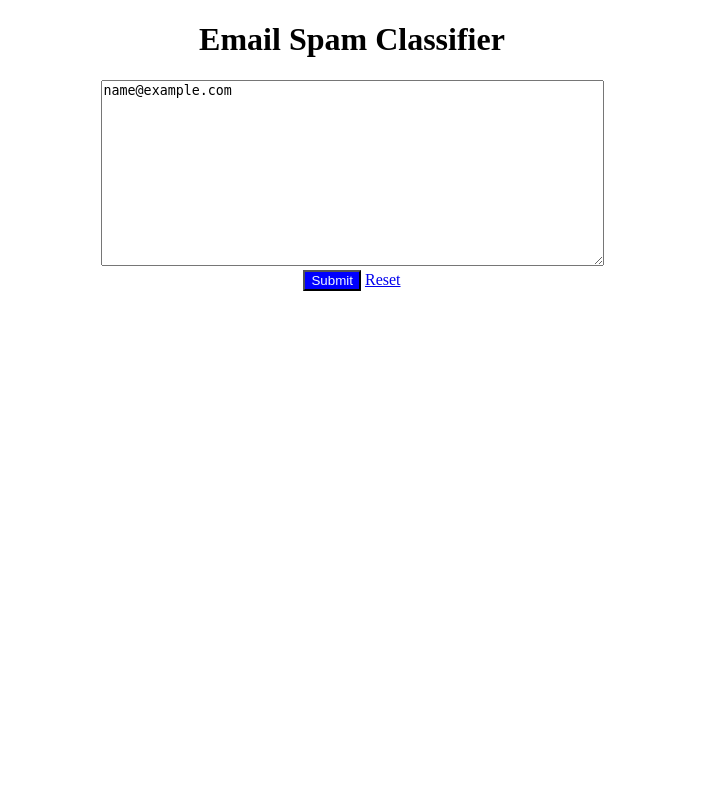
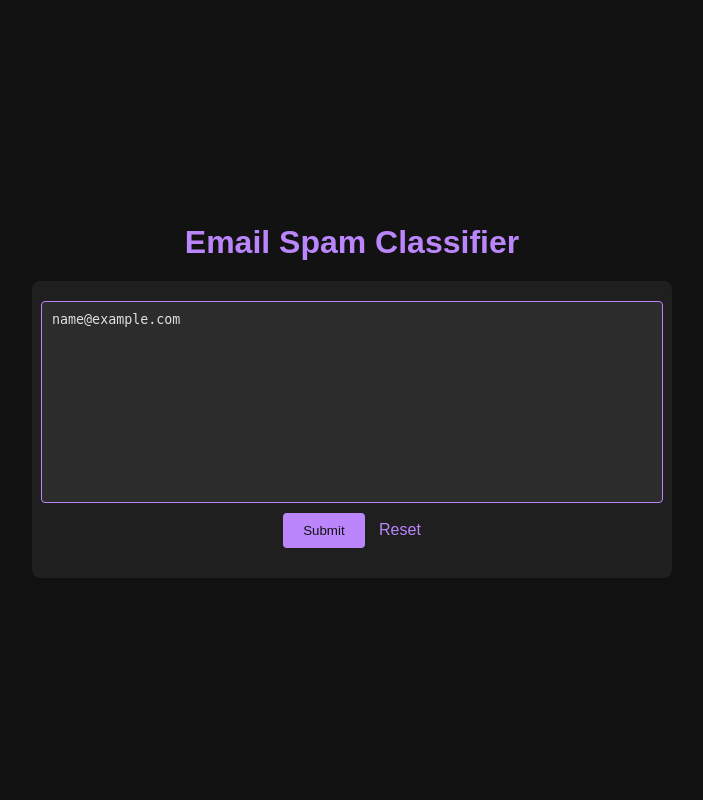
Before and after one commit to parampreetsingh217/Spam-Email-Detector-ML, a Flask app: template templates/index.html in a window 1280 px wide. Shown: the whole page, without its empty margins (288-991 px from the left). Run offline with Flask 3, Linux system fonts and the light colour scheme; the template is opened without the code that fills it: most values are stand-ins (such as "Sample title", 1, 10 or a date in 2020); parts of the project's set-up code (start-up, migrations or seed data) failed here and were passed over.

Commit message:
Update index.html

```diff
--- a/templates/index.html
+++ b/templates/index.html
@@ -2,46 +2,110 @@
 <html>
 
 <head>
-    <title>
-        Email Spam Classifier
-    </title>
-
+    <title>Email Spam Classifier</title>
     <style>
         body {
-            text-align: center;
+            font-family: Arial, sans-serif;
+            background-color: #121212;
+            color: #E0E0E0;
+            margin: 0;
+            padding: 0;
+            display: flex;
+            flex-direction: column;
+            align-items: center;
+            justify-content: center;
+            min-height: 100vh;
+        }
+
+        h1 {
+            color: #BB86FC;
+            margin-bottom: 20px;
+        }
+
+        form {
+            display: flex;
+            flex-direction: column;
+            align-items: center;
+            width: 90%;
+            max-width: 600px;
+            background-color: #1F1F1F;
+            padding: 20px;
+            border-radius: 8px;
+            box-shadow: 0 4px 6px rgba(0, 0, 0, 0.1);
+        }
+
+        textarea {
+            width: 100%;
+            padding: 10px;
+            border: 1px solid #BB86FC;
+            border-radius: 4px;
+            background-color: #2C2C2C;
+            color: #E0E0E0;
+            resize: none;
         }
 
         button {
-            color: aliceblue;
-            background-color: blue;
+            color: #121212;
+            background-color: #BB86FC;
+            border: none;
+            padding: 10px 20px;
+            border-radius: 4px;
+            cursor: pointer;
+            margin: 10px 5px;
+        }
+
+        button:hover {
+            background-color: #BB86FC;
+            opacity: 0.9;
+        }
+
+        a {
+            color: #BB86FC;
+            text-decoration: none;
+            margin: 10px 5px;
+        }
+
+        a:hover {
+            text-decoration: underline;
+        }
+
+        .result {
+            margin-top: 20px;
+        }
+
+        @media (max-width: 600px) {
+            textarea {
+                height: 200px;
+            }
+
+            button, a {
+                width: 100%;
+                text-align: center;
+                margin: 5px 0;
+            }
         }
     </style>
 </head>
 
 <body>
     <h1>Email Spam Classifier</h1>
-    <div>
-        <form method="post" action="/predict">
-            <textarea rows="12" cols="60" name="content" placeholder="Enter your email here"
-                autocomplete="off">{{ email }}</textarea>
-            <div>
-                <button type="submit">
-                    Submit
-                </button>
-                <a href="/">Reset</a>
-            </div>
-        </form>
+    <form method="post" action="/predict">
+        <textarea rows="12" cols="60" name="content" placeholder="Enter your email here" autocomplete="off">{{ email }}</textarea>
+        <div>
+            <button type="submit">Submit</button>
+            <a href="/">Reset</a>
+        </div>
+    </form>
 
-    </div>
-    <div>
+    <div class="result">
         {% if prediction %}
         {% if prediction == 1 %}
-        <h2 style="color: red">Spam</h2>
+        <h2 style="color: #CF6679">Spam</h2>
         {% else %}
-        <h2 style="color: green">Not Spam</h2>
+        <h2 style="color: #03DAC6">Not Spam</h2>
         {% endif %}
         {% endif %}
-        <!-- <p id="display"></p> -->
     </div>
 </body>
+
 </html>
```
